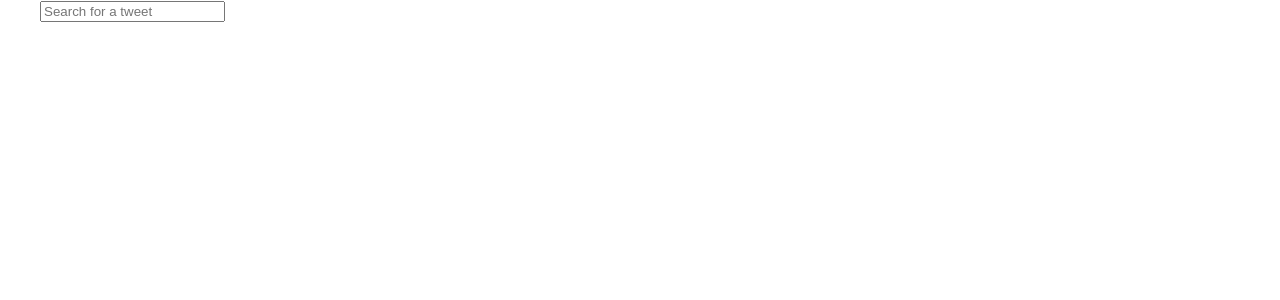
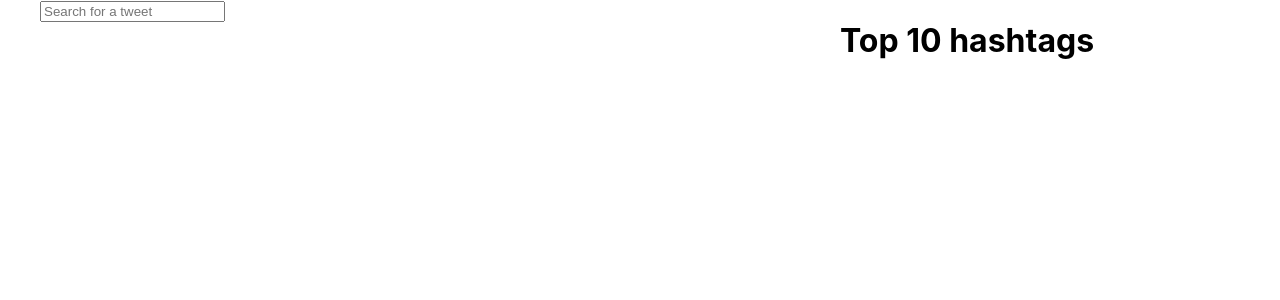
Before and after one commit to stijnvanderpol/h1-twitter-client, a React (Create React App) app: page / in a window 1280 px wide. Shown: the top 300 px of the page. Built offline with nearby package versions, Linux system fonts and the light colour scheme.

Commit message:
add the connected top 10 hashtags component to the homepage and clean up the styling

```diff
--- a/src/pages/HomePage.tsx
+++ b/src/pages/HomePage.tsx
@@ -3,20 +3,35 @@ import {createUseStyles} from 'react-jss'
 
 import { TweetSearchField } from '../containers/TweetSearchField';
 import { ConnectedTweetList } from '../containers/ConnectedTweetList';
+import { ConnectedTop10Hashtags } from '../containers/ConnectedTop10Hashtags';
 
 export const HomePage = () => {
     const classes = createUseStyles({
         'container': {
+            display: 'flex',
+            flexDirection: 'row',
             width: 1200,
             marginLeft: 'auto',
             marginRight: 'auto'
+        },
+        main: {
+            width: 800
+        },
+        sidebar: {
+            width: 400
         }
     })();
 
     return (
         <div className={classes.container}>
-            <TweetSearchField />
-            <ConnectedTweetList />
+            <div className={classes.main}>
+                <TweetSearchField />
+                <ConnectedTweetList />
+            </div>
+            <div className={classes.sidebar}>
+                <h1>Top 10 hashtags</h1>
+                <ConnectedTop10Hashtags />
+            </div>
         </div>
     )
 };
```
